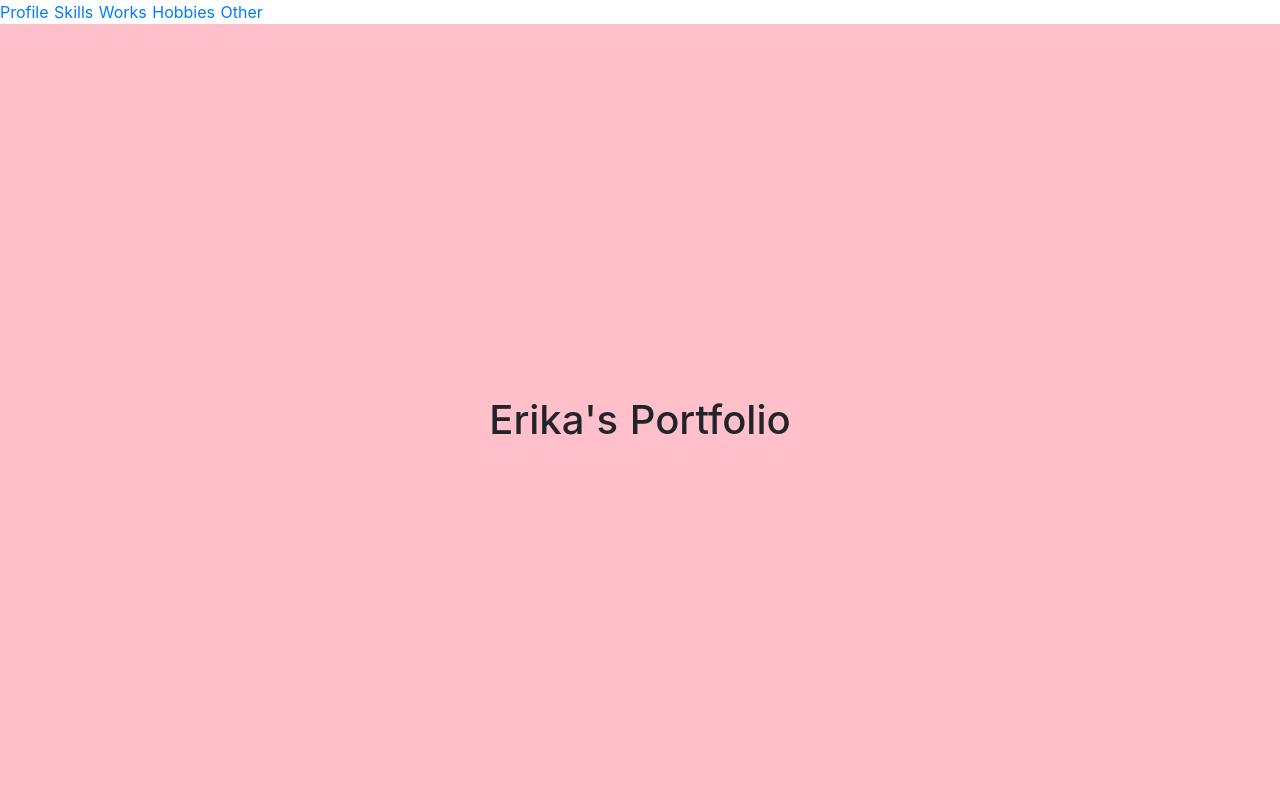
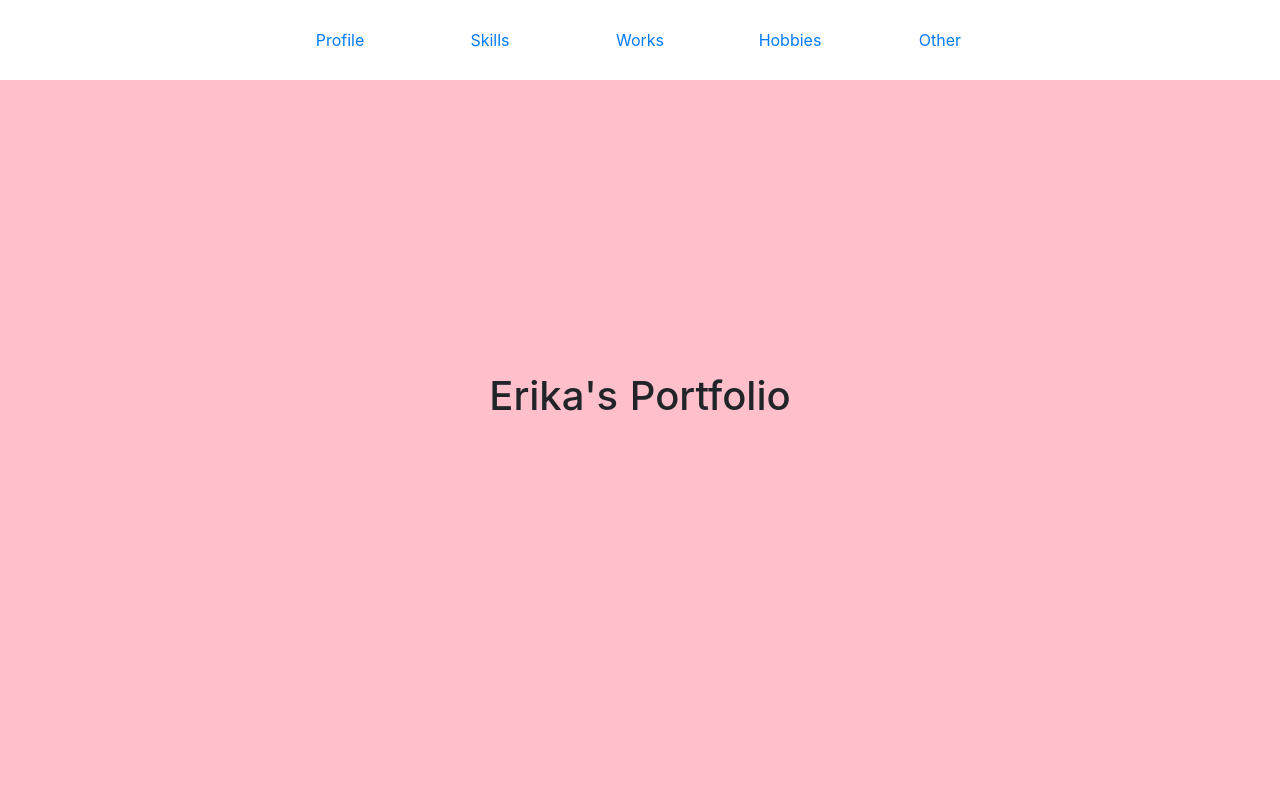
Before and after one commit to Erika-U/portfolio, a Nuxt app: page / in a window 1280 px wide. Shown: the top 800 px of the page. Built offline with nearby package versions, Linux system fonts and the light colour scheme.

Commit message:
create fixed header

```diff
--- a/components/myHeader.vue
+++ b/components/myHeader.vue
@@ -24,3 +24,21 @@
     name: 'MyHeader'
   }
 </script>
+<style lang="scss" scoped>
+  .link {
+    display: flex;
+    width: 100%;
+    text-align: center;
+    margin: 0 auto;
+    justify-content: center;
+    align-items: center;
+    height: 80px;
+    position: fixed;
+    background-color: white;
+
+
+    a {
+      width: 150px;
+    }
+  }
+</style>
```
